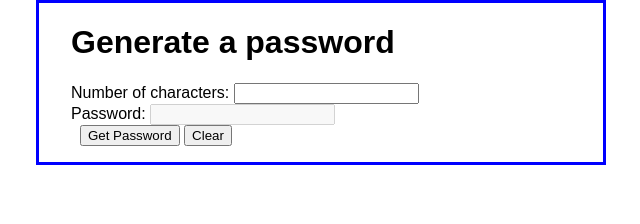
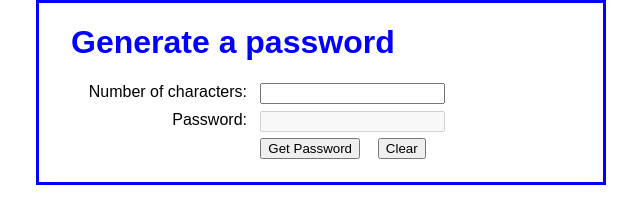
Before and after one commit to salnation/PasswordGeneratorHomework, a plain HTML site: page index.html in a window 1280 px wide. Shown: the whole page, without its empty margins (319-959 px from the left). Drawn offline with nearby package versions, Linux system fonts and the light colour scheme; files that its build step writes are made by us from their sources.

Commit message:
Added styling content to the password.css file including h1, label and input styling - comments in password.css have also been updated.

```diff
--- a/assets/css/password.css
+++ b/assets/css/password.css
@@ -1,7 +1,8 @@
 article, aside, figure, footer, header, main, nav, section {
     display: block;
+
 }
-
+/* Below is the style for the body of the index.html */
 body {
     font-family: Arial, Helvetica, sans-serif;
     background-color: white;
@@ -10,3 +11,22 @@ body {
     border: 3px solid blue;
    padding: 0 2em 1em;
 }
+
+/* Next we style the h1 making it blue */
+h1 {
+    color: blue;
+ }
+
+ /* Then comes the styling for the labels */
+ label {
+    float: left;
+     width: 11em;
+     text-align: right;
+     padding-bottom: .5em;
+ }
+
+ /* Lastly, I add the styling for the input boxes */
+ input {
+     margin-left: 1em;
+     margin-bottom: .5em;
+ }
```
